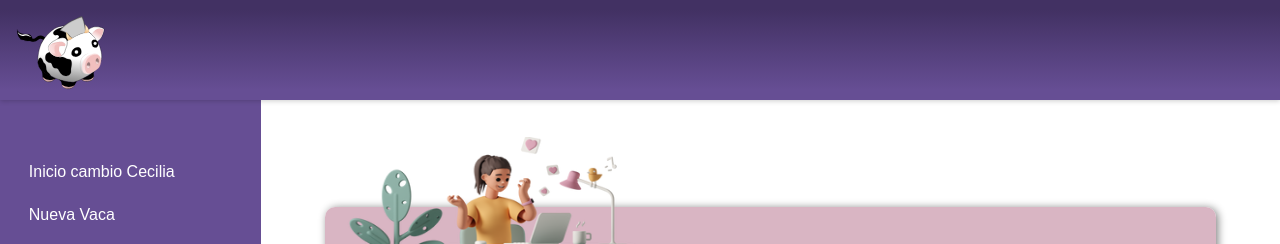
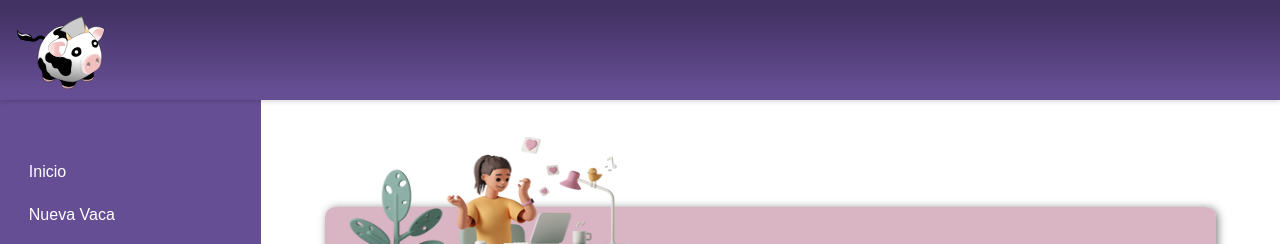
Before and after one commit to mceciabate/vakita-project, a React (Vite) app in the folder vakitaProyectFrontEnd/: page /dashboard in a window 1280 px wide. Shown: the top 244 px of the page. Built offline with nearby package versions, Linux system fonts and the light colour scheme; no server answers; sample sign-in values are in the browser's storage; a web font is replaced by a local one.

Commit message:
Update vakitaProyectFrontEnd/src/components/Menu/Menu.jsx

```diff
--- a/vakitaProyectFrontEnd/src/components/Menu/Menu.jsx
+++ b/vakitaProyectFrontEnd/src/components/Menu/Menu.jsx
@@ -47,7 +47,7 @@
               </HeaderMenuLateral>
 
               <BloqueOptions>
-                <Link to="/dashboard">Inicio cambio Cecilia</Link>
+                <Link to="/dashboard">Inicio</Link>
                 <Link to="/dashboard/crear-vaca">Nueva Vaca</Link>
                 <Link to="/dashboard/mis-vaquitas">Mis Vaquitas</Link>
                 <hr />
```
